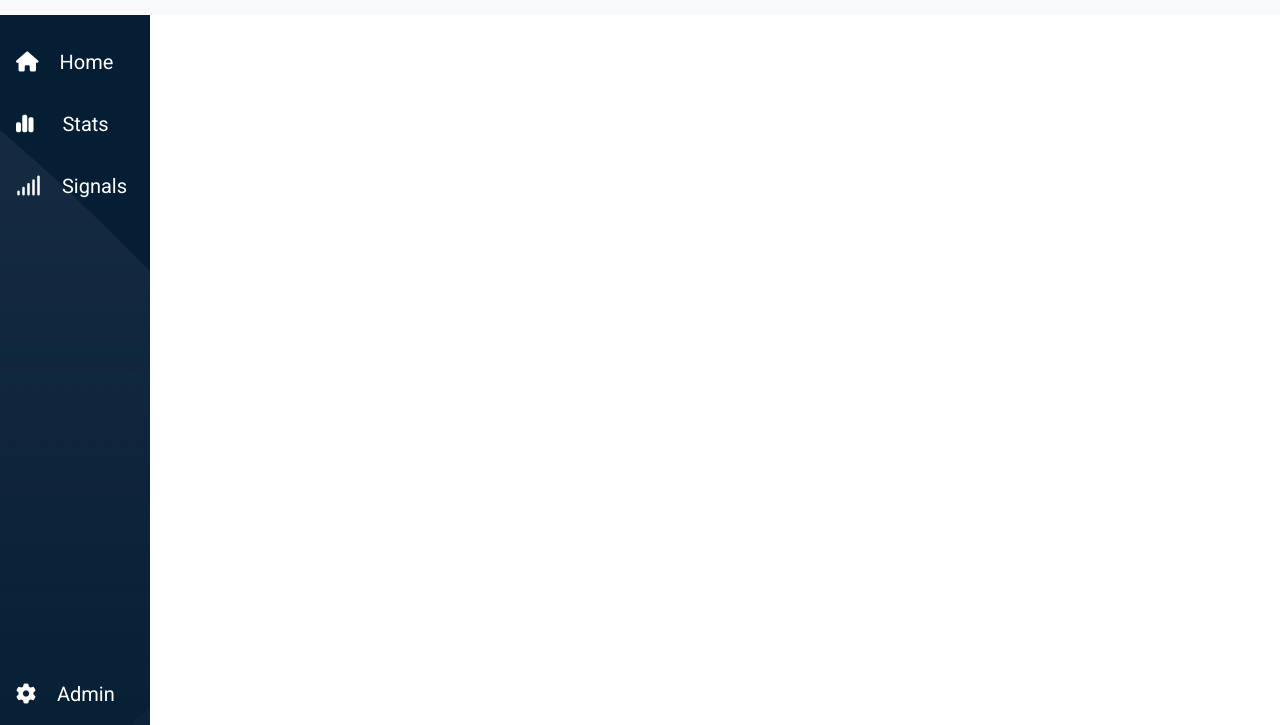
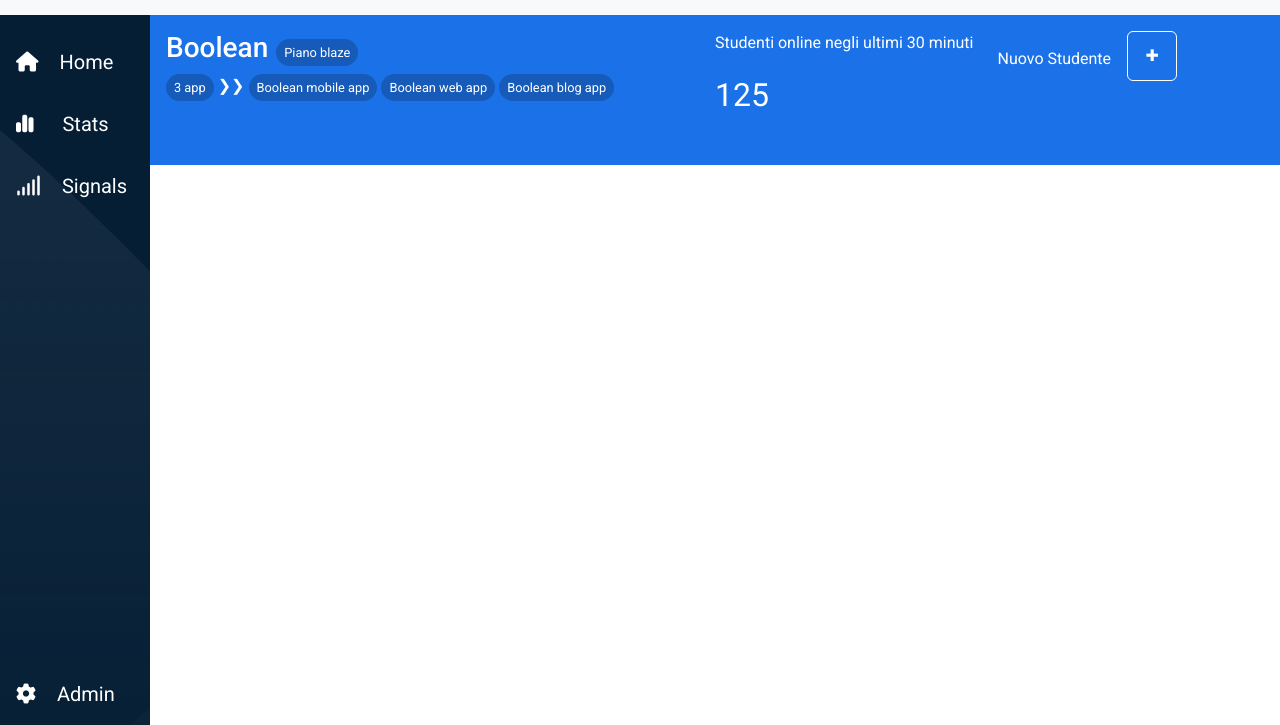
Before and after one commit to MatteoNeri99/html-css-bootstrap-dashboard, a plain HTML site: page index.html in a window 1280 px wide. Shown: the part 75-800 px from the top of the page. Drawn offline with nearby package versions, Linux system fonts and the light colour scheme.

Commit message:
aggiustato comportamenti col nella section my_boolean-student

```diff
--- a/css/style.css
+++ b/css/style.css
@@ -20,6 +20,24 @@ ul li{
     color: orange;
 }
 
+.my_btn-offcanvas{
+    width: 50px;
+    height: 50px;
+}
+
+.my_plus{
+    width: 25px;
+    height: 25px;
+    padding-left: 7px;
+    padding-top: 2px;
+}
+
+.iscrizione{
+    background-color: #1b72e8;
+    width:calc(100vw - 50px);
+    height: 300px;
+}
+
 a{
     color: white;
     text-decoration: none;
@@ -27,6 +45,11 @@ a{
 
 .my_bg-color-grey{
     background-color: #e5e5e5;
+}
+
+.my_bg-dark-blue{
+    background-color:#165bba ;
+    font-size:.8rem;
 }
 
 aside{
@@ -41,4 +64,8 @@ aside{
         width: 150px;
     }
 
+    .iscrizione{
+        width:calc(100vw - 150px);
+        height: 150px;
+    }
 }
--- a/index.html
+++ b/index.html
@@ -24,9 +24,9 @@
                 </form>
 
                 <ul class="d-flex align-text-top my-auto">
-                    <li class="d-none   d-md-inline-block mx-3 "><i class="fa-solid fa-bars"></i></li>
-                    <li class="d-none   d-md-inline-block me-3 "><i class="fa-solid fa-circle-question"></i></li>
-                    <li class="d-none d-md-inline-block me-3"><i class="fa-solid fa-ellipsis-vertical"></i></li>
+                    <li class="d-none d-lg-inline-block mx-3 "><i class="fa-solid fa-bars"></i></li>
+                    <li class="d-none d-lg-inline-block me-3 "><i class="fa-solid fa-circle-question"></i></li>
+                    <li class="d-none d-lg-inline-block me-3"><i class="fa-solid fa-ellipsis-vertical"></i></li>
                     <li><i class="fa-solid fa-bell me-3"></i></li>
                 </ul>
             </div>
@@ -34,7 +34,7 @@
 
     </header>
 
-    <main>
+    <main class="d-flex">
         <aside class="d-flex flex-column justify-content-beetween">
             <ul class="text-white fs-5 p-3">
                 <li class="my-3">
@@ -68,6 +68,50 @@
             </div>
 
         </aside>
+
+        <section class="my_boolean-student conteiner-fluid iscrizione flex-column flex-md-row text-white d-flex justify-content-beetween">
+            <div class="order-2 order-md-0 col-12 col-md-4 col-lg-6">
+                <div class="p-3">
+                    <div class="order-2 order-md-0  d-flex ">
+                        <h1 class="fs-3 fs-lg-2">Boolean</h1>
+                        <p class="py-1 px-2 my_bg-dark-blue rounded-5 m-2 align-self-end">Piano blaze</p>
+                    </div>
+
+                    <div class="d-flex ">
+                        <p class="py-1 px-2 my_bg-dark-blue rounded-5  me-1 align-self-end">3 app</p>
+                        <p class="me-1">&#x276F;&#x276F;</p>
+                        <p class="py-1 px-2 my_bg-dark-blue rounded-5 d-none d-lg-inline-block me-1 malign-self-end">Boolean mobile app </p>
+                        <p class="py-1 px-2 my_bg-dark-blue rounded-5 d-none d-lg-inline-block me-1 align-self-end">Boolean web app</p>
+                        <p class="py-1 px-2 my_bg-dark-blue rounded-5 d-none d-lg-inline-block me-1 align-self-end">Boolean blog app</p>
+                        <p class="my_bg-dark-blue rounded-5 d-inline-block d-md-none me-1 align-self-end my_plus">&#x271A;</p>
+                    </div>
+                </div>
+            </div>
+
+            <div class="studenti-on pt-3  order-2 order-md-2 col-12 col-md-4 col-lg-3 ps-3 ps-md-0">
+                <p>Studenti online negli ultimi 30 minuti</p>
+                <p class="fs-2">125</p>
+            </div>
+
+            <div class="pt-3  order-1 order-md-3 d-flex col-12 col-md-4 col-lg-3 ps-3 ps-md-0">
+                <p class="me-3 mt-3">Nuovo Studente</p>
+                <button class="btn bg-trasparent border border-white active my_btn-offcanvas" type="button" data-bs-toggle="offcanvas" data-bs-target="#offcanvasScrolling" aria-controls="offcanvasScrolling">&#x271A;</button>
+
+                <div class="offcanvas offcanvas-end" data-bs-scroll="true" data-bs-backdrop="false" tabindex="-1" id="offcanvasScrolling" aria-labelledby="offcanvasScrollingLabel">
+                    <div class="offcanvas-header">
+                        <h5 class="offcanvas-title" id="offcanvasScrollingLabel">Offcanvas with body scrolling</h5>
+                        <button type="button" class="btn-close" data-bs-dismiss="offcanvas" aria-label="Close"></button>
+                    </div>
+                    <div class="offcanvas-body">
+                        <p>Try scrolling the rest of the page to see this option in action.</p>
+                    </div>
+                </div>
+            </div>
+
+
+        </section>
+
+
     </main>
 
     <script src="https://cdn.jsdelivr.net/npm/@popperjs/core@2.11.8/dist/umd/popper.min.js" integrity="sha384-I7E8VVD/ismYTF4hNIPjVp/Zjvgyol6VFvRkX/vR+Vc4jQkC+hVqc2pM8ODewa9r" crossorigin="anonymous"></script>
```
